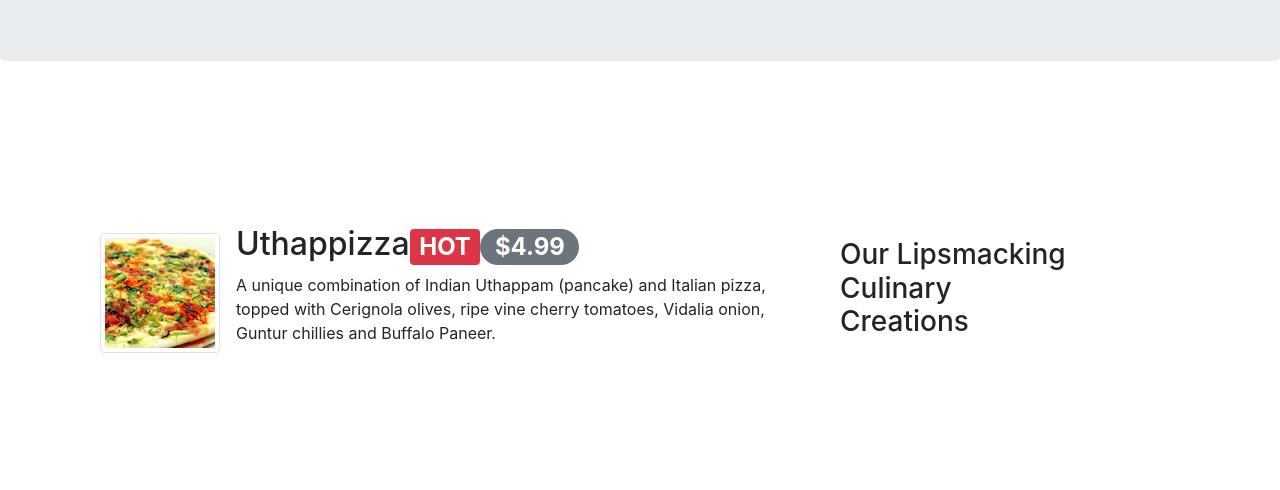
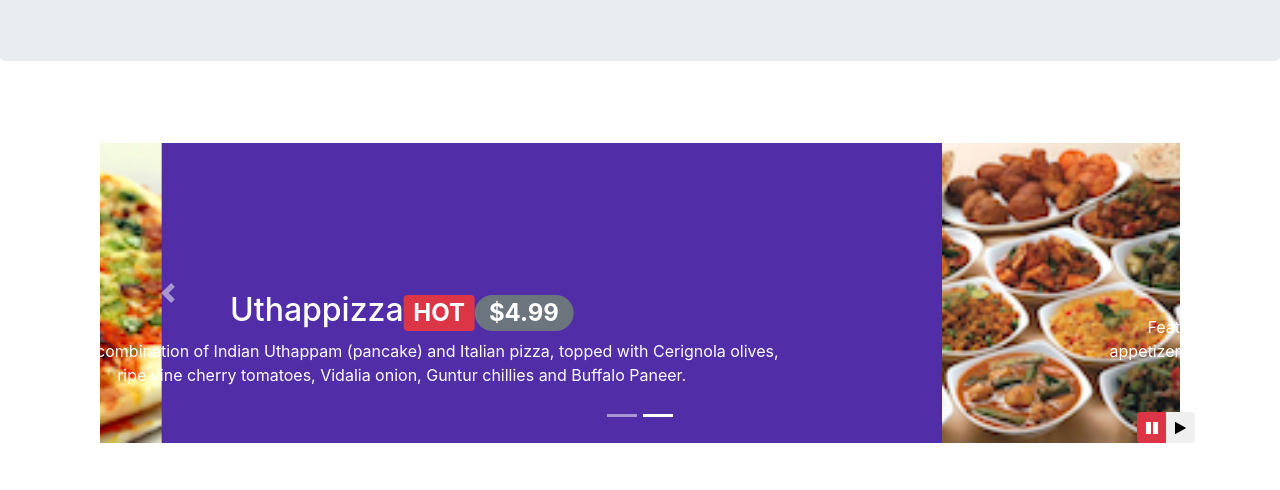
Before and after one commit to amagrawal87/conFusion, a website: page index.html in a window 1280 px wide. Shown: the part 279-769 px from the top of the page. Drawn offline with nearby package versions, Linux system fonts and the light colour scheme.

Commit message:
carousel

```diff
--- a/css/styles.css
+++ b/css/styles.css
@@ -32,3 +32,28 @@ body {
 	padding: 10px;
 	;
 }
+
+.carousel
+{
+	background: #512DA8;
+}
+
+.carousel-item
+{
+	height: 300px;
+
+}
+
+.carousel-item img{
+	position: absolute;
+	top: 0;
+	left: 0;
+	min-height: 300px;
+}
+
+#carouselButton{
+	right:0px;
+	position:absolute;
+	bottom:0px;
+	z-index: 1;
+}
--- a/index.html
+++ b/index.html
@@ -18,6 +18,7 @@
 <body>
     <nav class="navbar navbar-dark navbar-toggleable-sm  fixed-top">
         <div class = "container">
+
             <button class="navbar-toggler" type="button" data-toggle="collapse" data-target="#Navbar">
                 <span class="navbar-toggler-icon"></span>
             </button>
@@ -103,7 +104,65 @@
     </header>
 
     <div class="container">
-        <div class="row row-content align-items-center">
+        <div class = "row row-content">
+            <div class = "col">
+                <div id="mycarousel" class="carousel slide" data-ride="carousel">
+                    <div class="carousel-inner" role="listbox">
+                        <div class="carousel-item active">
+                            <img class=d-block img-fluid" src="img/Uthappizza.png" alt="uthappizza">
+                            <div class="carousel-caption d-none d-md-block">
+                                <h2 >Uthappizza<span class="badge badge-danger">HOT</span><span class="badge badge-pill badge-secondary">$4.99</span></h2>
+                                <p class="d-none d-sm-block">A unique combination of Indian Uthappam (pancake) and
+                                    Italian pizza, topped with Cerignola olives, ripe vine
+                                cherry tomatoes, Vidalia onion, Guntur chillies and
+                                Buffalo Paneer.</p>
+
+                            </div>
+
+
+                        </div>
+                         <div class="carousel-item ">
+                            <img class=d-block img-fluid" src="img/buffet.png" alt="buffet">
+                            <div class="carousel-caption d-none d-md-block">
+                                 <h2>Weekend Grand Buffet<span class="badge badge-danger">NEW</span></h2>
+                                 <p>Featuring mouthwatering combinations with a choice of five different salads, six enticing appetizers, six main entrees and five choicest desserts. Free flowing bubbly and soft drinks. All for just $19.99 per person </p>
+
+                            </div>
+
+                        </div>
+
+                    </div>
+
+                    <ol class = "carousel-indicators">
+
+                        <li data-target="#mycarousel" data-slide-to="0" class="active"></li>
+                        <li data-target="#mycarousel" data-slide-to="1" ></li>
+
+
+                    </ol>
+
+
+                </div>
+                <a class="carousel-control-prev" href="#mycarousel" role="button" data-slide="prev">
+                    <span class="carousel-control-prev-icon"></span>
+                </a>
+                <a class="carousel-control-next" href="#mycarousel" role="button" data-slide="next">
+                   <span class="carousel-control=next-icon"></span>
+                </a>
+
+                <div class = "btn-group" id="carouselButton">
+                    <button class="btn btn-danger btn-sm" id="carousel-pause">
+                        <span class="fa fa-pause"></span>
+                    </button>
+                    <BUTTON class="btn btn-dnager btn-sm" id="carousel-play">
+                        <span class="fa fa-play"></span>
+
+                    </BUTTON>
+                </div>
+            </div>
+
+        </div>
+       <!-- <div class="row row-content align-items-center">
             <div class="col-12 col-sm-4 order-sm-last col-md-3">
                 <h3>Our Lipsmacking Culinary Creations</h3>
             </div>
@@ -152,7 +211,7 @@
                             </p>
                     </div>
                 </div>
-        </div>
+        </div> -->
     </div>
 
     <div class="container">
@@ -286,6 +345,17 @@
             $('[data-toggle="tooltip"]').tooltip();
         });
     </script>
+    <script>
+        $(document).ready(function(){
+            $("#mycarousel").carousel( { interval: 2000} );
+            $("#carousel-pause").click(function(){
+                $("#mycarousel").carousel('pause');
+            });
+            $("#carouse-play").click(function(){
+                 $("#mycarousel").carousel('cycle');
+            });
+        });
+    </script>
 
 </body>
 
```
